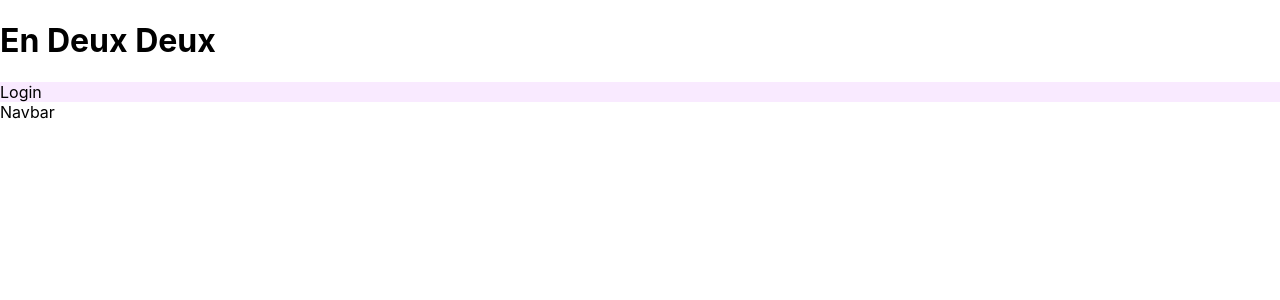
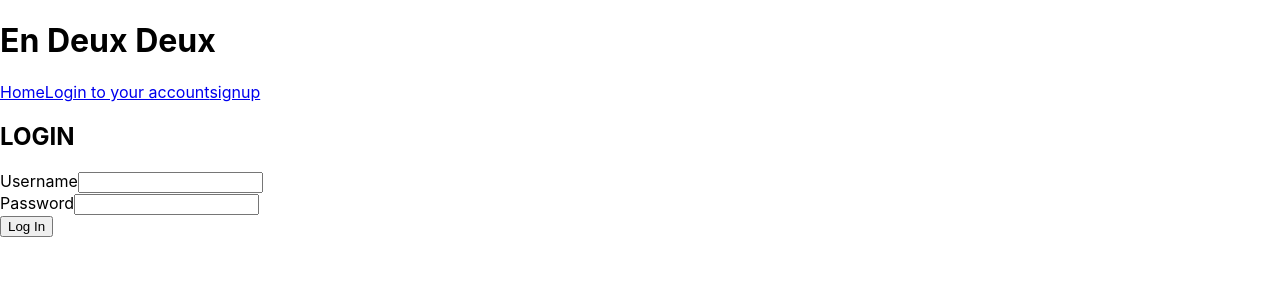
Before and after one commit to LauMttp/En2Deux_Front, a React (Create React App) app: page /login in a window 1280 px wide. Shown: the top 300 px of the page. Built offline with nearby package versions, Linux system fonts and the light colour scheme.

Commit message:
auth context implemented

```diff
--- a/src/App.js
+++ b/src/App.js
@@ -1,8 +1,6 @@
 import "./App.css";
 import { Route, Routes } from "react-router-dom";
-import Header from "./components/Header";
 import HomePage from "./pages/HomePage";
-import Navbar from "./components/Navbar";
 import Login from "./pages/Login";
 import Signup from "./pages/Signup";
 import NewEvent from "./pages/NewEvent";
@@ -15,34 +13,33 @@ import NewEventDate from "./pages/NewEventDate";
 import NewEventLocation from "./pages/NewEventLocation";
 import NewEventDeadlines from "./pages/NewEventDeadlines";
 import { create } from "@mui/material/styles/createTransitions";
+import Layout from "./pages/Layout";
 
 function App() {
   return (
     <div className="App">
-      <Header />
-      <div className="Container">
-        <Routes>
-          <Route path="/" element={<HomePage />} />
-          <Route path="/login" element={<Login />} />
-          <Route path="/signup" element={<Signup />} />
-          <Route path="/profile" element={<Profile />} />
+      <Routes>
+        <Route path="/" element={<Layout />}>
+          <Route path="" element={<HomePage />} />
+          <Route path="login" element={<Login />} />
+          <Route path="signup" element={<Signup />} />
+          <Route path="profile" element={<Profile />} />
 
           {/* Event creation phase */}
-          <Route path="/newevent" element={<NewEvent />} />
-          <Route path="/newevent/date" element={<NewEventDate />} />
-          <Route path="/newevent/location" element={<NewEventLocation />} />
-          <Route path="/newevent/deadlines" element={<NewEventDeadlines />} />
+          <Route path="newevent" element={<NewEvent />} />
+          <Route path="newevent/date" element={<NewEventDate />} />
+          <Route path="newevent/location" element={<NewEventLocation />} />
+          <Route path="newevent/deadlines" element={<NewEventDeadlines />} />
 
-          <Route path="/events" element={<Events />} />
-          <Route path="/invitations" element={<Invitations />} />
+          <Route path="events" element={<Events />} />
+          <Route path="invitations" element={<Invitations />} />
 
           {/* Insert friendship invitations inside friends route */}
-          <Route path="/friends" element={<Friends />} />
+          <Route path="friends" element={<Friends />} />
 
-          <Route path="/*" element={<ErrorPage />} />
-        </Routes>
-      </div>
-      <Navbar />
+          <Route path="*" element={<ErrorPage />} />
+        </Route>
+      </Routes>
     </div>
   );
 }
--- a/src/components/Form.jsx
+++ b/src/components/Form.jsx
@@ -2,6 +2,7 @@ import React from "react";
 import Inputs from "./Inputs";
 
 const Form = ({
+  submitField,
   fields,
   formData,
   setFormData,
@@ -25,7 +26,7 @@ const Form = ({
             setFormData={setFormData}
           />
         ))}
-        <button type="submit">Sign Up</button>
+        <button type="submit">{submitField}</button>
       </form>
     </div>
   );
--- a/src/components/Header.jsx
+++ b/src/components/Header.jsx
@@ -1,11 +1,26 @@
-import React from 'react'
+import React, { useContext } from "react";
+import { Link } from "react-router-dom";
+import { AuthContext } from "../contexts/AuthContext";
 
 const Header = () => {
+  const { logout, isLoggedIn } = useContext(AuthContext);
   return (
-    <div className='Header'>
-    <h1>En Deux Deux</h1>
-    </div>
-  )
-}
+    <header className="App-header">
+      <h1>En Deux Deux</h1>
+      <Link to="/">Home</Link>
+      {isLoggedIn ? (
+        <>
+          <Link to="/profile">My Account</Link>
+          <button onClick={logout}>Logout</button>
+        </>
+      ) : (
+        <>
+          <Link to="/login">Login to your account</Link>
+          <Link to="/signup">signup</Link>
+        </>
+      )}
+    </header>
+  );
+};
 
-export default Header
+export default Header;
--- /dev/null
+++ b/src/contexts/AuthContext.jsx
@@ -0,0 +1,49 @@
+import { createContext, useEffect, useState } from "react";
+
+// Step one: create a context object to import elsewhere
+const AuthContext = createContext();
+
+// Create the wrapper component
+const AuthContextWrapper = ({ children }) => {
+  const [token, setToken] = useState("");
+  const [isLoggedIn, setIsLoggedIn] = useState(false);
+  const [isLoading, setIsLoading] = useState(true);
+
+  const checkLogin = (token) => {
+    if (token) {
+      setIsLoggedIn(true);
+    } else {
+      setIsLoggedIn(false);
+    }
+  };
+
+  // on initial render, check for existing token
+  useEffect(() => {
+    const existingToken = localStorage.getItem("AUTH_TOKEN");
+    setToken(existingToken);
+    checkLogin(existingToken);
+    setIsLoading(false);
+  }, []);
+
+  const updateToken = (token) => {
+    localStorage.setItem("AUTH_TOKEN", token);
+    setToken(token);
+    checkLogin(token);
+  };
+
+  const logout = () => {
+    localStorage.removeItem("AUTH_TOKEN");
+    setToken("");
+    setIsLoggedIn(false);
+  };
+
+  return (
+    <AuthContext.Provider
+      value={{ isLoading, isLoggedIn, token, setToken: updateToken, logout }}
+    >
+      {children}
+    </AuthContext.Provider>
+  );
+};
+
+export { AuthContext, AuthContextWrapper };
--- a/src/index.js
+++ b/src/index.js
@@ -1,16 +1,19 @@
-import React from 'react';
-import ReactDOM from 'react-dom/client';
-import './index.css';
-import App from './App';
-import reportWebVitals from './reportWebVitals';
-import { BrowserRouter as Router } from 'react-router-dom';
+import React from "react";
+import ReactDOM from "react-dom/client";
+import "./index.css";
+import App from "./App";
+import reportWebVitals from "./reportWebVitals";
+import { BrowserRouter as Router } from "react-router-dom";
+import { AuthContextWrapper } from "./contexts/AuthContext";
 
-const root = ReactDOM.createRoot(document.getElementById('root'));
+const root = ReactDOM.createRoot(document.getElementById("root"));
 root.render(
   <React.StrictMode>
-  <Router>
-    <App />
-  </Router>
+    <Router>
+      <AuthContextWrapper>
+        <App />
+      </AuthContextWrapper>
+    </Router>
   </React.StrictMode>
 );
 
--- a/src/pages/HomePage.jsx
+++ b/src/pages/HomePage.jsx
@@ -1,7 +1,9 @@
 import React from "react";
 
 const HomePage = () => {
-  return <div>Bienvenue sur la HomePAGE</div>;
+  console.log("HOMEPAGE");
+
+  return <h2>WELCOME ON HOME PAGE</h2>;
 };
 
 export default HomePage;
--- /dev/null
+++ b/src/pages/Layout.jsx
@@ -0,0 +1,14 @@
+import React from "react";
+import { Outlet } from "react-router-dom";
+import Header from "../components/Header";
+
+const Layout = () => {
+  return (
+    <div>
+      <Header />
+      <Outlet />
+    </div>
+  );
+};
+
+export default Layout;
--- a/src/pages/Login.jsx
+++ b/src/pages/Login.jsx
@@ -1,9 +1,61 @@
-import React from 'react'
+import React, { useContext, useState } from "react";
+import Form from "../components/Form";
+import axios from "axios";
+import { useNavigate } from "react-router-dom";
+import { AuthContext } from "../contexts/AuthContext";
 
 const Login = () => {
+  const { setToken } = useContext(AuthContext);
+  const navigate = useNavigate();
+
+  const initialLoginState = {
+    username: "",
+    password: "",
+  };
+
+  const [formData, setFormData] = useState(initialLoginState);
+
+  const logIn = (event) => {
+    const config = {
+      method: "post",
+      baseURL: "http://localhost:5005",
+      url: "/api/auth/login",
+      headers: {
+        "Content-Type": "application/json",
+      },
+      data: formData,
+    };
+
+    axios(config)
+      .then((response) => {
+        // include response.data inside a token obj
+        const jwt = response.data;
+        setToken(jwt);
+        navigate("/");
+      })
+      .catch((error) => {
+        console.log("CAUGHT ERROR WHEN LOGGING IN");
+        console.log(error);
+      });
+  };
+
+  const fields = [
+    { id: "username", fieldName: "Username" },
+    { type: "password", id: "password", fieldName: "Password" },
+  ];
   return (
-    <div>Login</div>
-  )
-}
+    <div className="Login">
+      <h2>LOGIN</h2>
+      <Form
+        submitField="Log In"
+        fields={fields}
+        formData={formData}
+        setFormData={setFormData}
+        initialFormDataState={initialLoginState}
+        submitFunc={logIn}
+      />
+    </div>
+  );
+};
 
-export default Login
+export default Login;
--- a/src/pages/NewEvent.jsx
+++ b/src/pages/NewEvent.jsx
@@ -2,7 +2,7 @@ import React from 'react'
 
 const NewEvent = () => {
   return (
-    <div>NewEvent</div>
+    <h2>NEW EVENT</h2>
   )
 }
 
--- a/src/pages/Profile.jsx
+++ b/src/pages/Profile.jsx
@@ -2,7 +2,7 @@ import React from 'react'
 
 const Profile = () => {
   return (
-    <div>Profile</div>
+    <h2>Profile</h2>
   )
 }
 
--- a/src/pages/Signup.jsx
+++ b/src/pages/Signup.jsx
@@ -42,7 +42,9 @@ const Signup = () => {
 
   return (
     <div className="Signup">
+      <h2>SIGN UP</h2>
       <Form
+        submitField="Sign Up"
         fields={fields}
         formData={user}
         setFormData={setUser}
```
